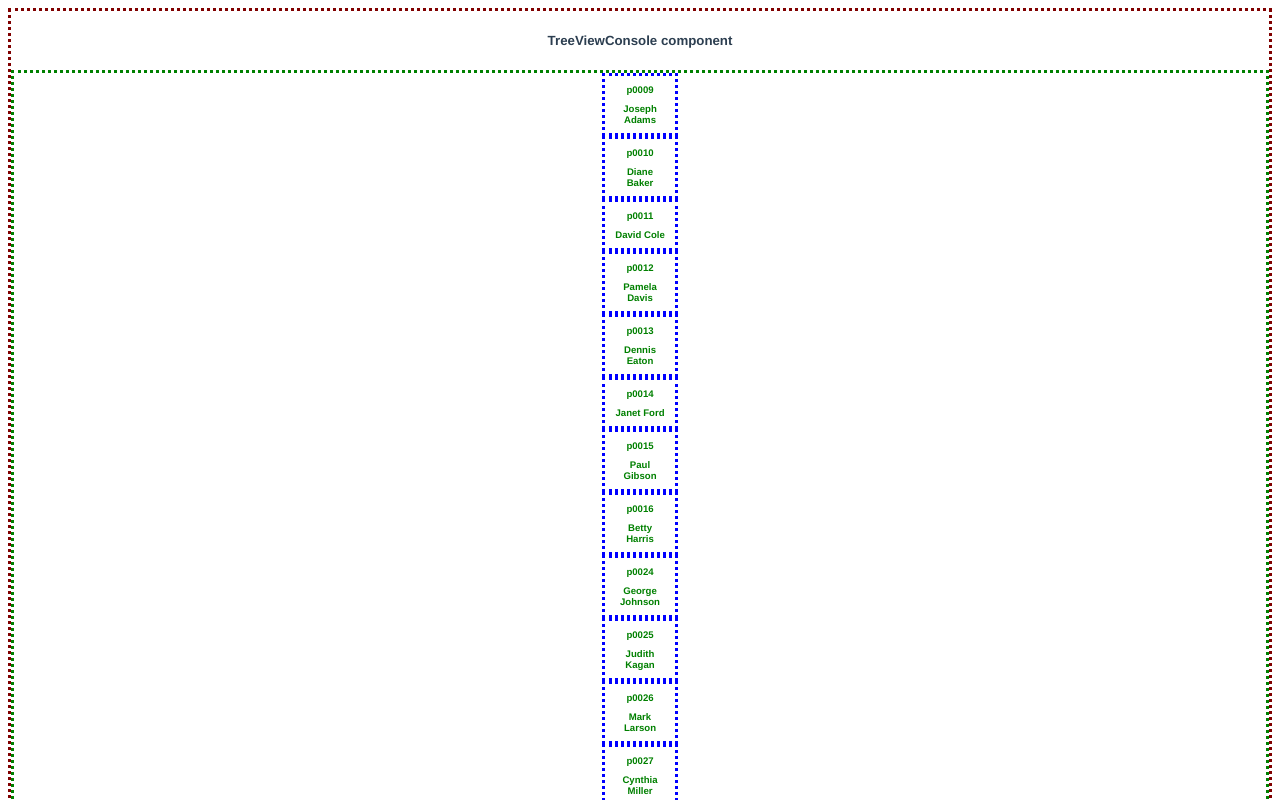
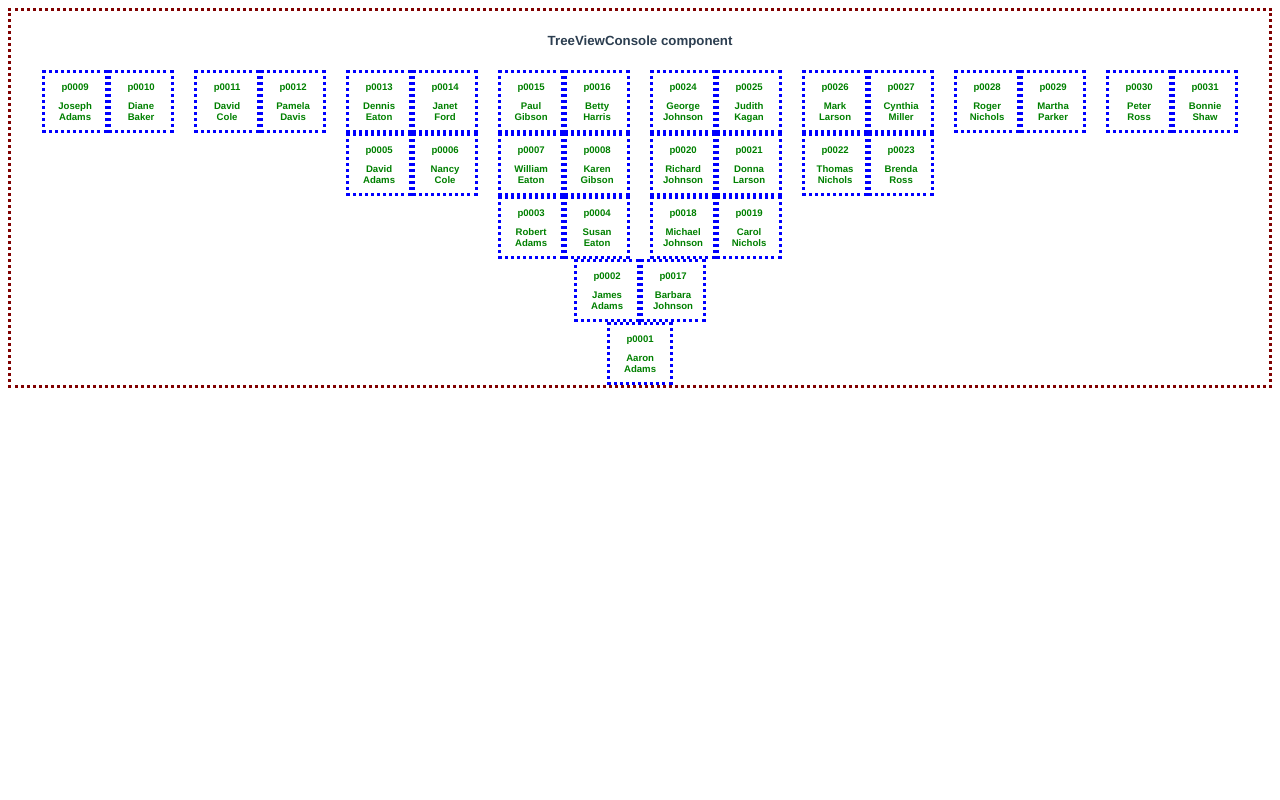
Before and after one commit to jrschmidt/familia-22, a Vue app: page / in a window 1280 px wide. Shown: the top 800 px of the page. Built offline with nearby package versions, Linux system fonts and the light colour scheme.

Commit message:
add some styling to PersonPair components

```diff
--- a/src/components/PersonPair.vue
+++ b/src/components/PersonPair.vue
@@ -42,25 +42,10 @@ const getPersonTwoData = (pair) => {
 </script>
 
 <style lang="css">
-.person-tag {
-  width: 70px;
-  border-color: blue;
-  border-style: dotted;
-  color: green;
-  font-size: 0.6rem;
-}
-
-.person-tag p {
-  margin: 8px;
-}
-
-.go-right{
-  grid-column-start: 4;
-  grid-column-end: 5;
-}
-
-.go-left{
-  grid-column-start: 2;
-  grid-column-end: 3;
+.person-pair {
+  display: inline-flex;
+  flex-direction: row;
+  justify-content:space-around;
+  margin: auto 10px auto 10px;
 }
 </style>
--- a/src/components/PersonPairSingleton.vue
+++ b/src/components/PersonPairSingleton.vue
@@ -25,14 +25,6 @@ const getPersonData = (personId) => {
 </script>
 
 <style lang="css">
-.person-tag {
-  width: 70px;
-  border-color: blue;
-  border-style: dotted;
-  color: green;
-  font-size: 0.6rem;
-}
-
 .person-tag p {
   margin: 8px;
 }
--- a/src/components/PersonTag.vue
+++ b/src/components/PersonTag.vue
@@ -14,7 +14,7 @@ const props = defineProps({
 
 <style lang="css">
 .person-tag {
-  width: 70px;
+  width: 60px;
   border-color: blue;
   border-style: dotted;
   color: green;
--- a/src/components/TreeDisplayRow.vue
+++ b/src/components/TreeDisplayRow.vue
@@ -44,8 +44,6 @@ const getSingletonId = (people) => {
   flex-direction: row;
   justify-content:space-around;
   overflow: hidden;
-  border-color: green;
-  border-style: dotted;
 }
 
 .normal {
```
